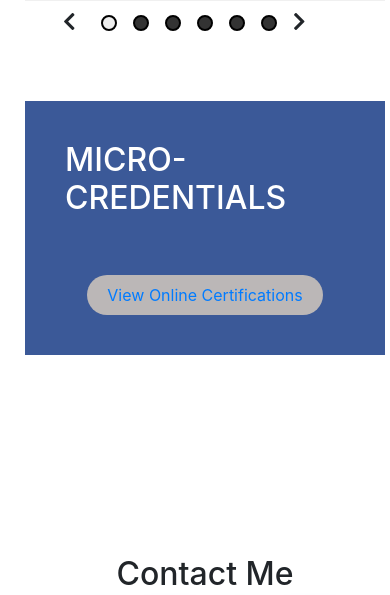
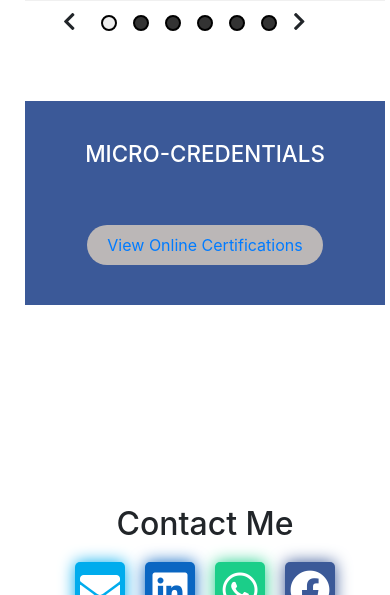
Before and after one commit to Johnnasimba/Portfolio-website, a PHP site: page / in a window 390 px wide. Shown: the part 3649-4244 px from the top of the page. Run offline with PHP 8.4, Linux system fonts and the light colour scheme; some libraries are stand-ins or nearby versions.

Commit message:
Making micro-credentials section mobile responsive

```diff
--- a/style.css
+++ b/style.css
@@ -296,6 +296,14 @@
   #personal-details {
     height: 750px;
   }
+
+  #micro-credentials  {
+    padding-right: 0;
+    padding-left:0;
+  }
+  #micro-credentials h2{
+    font-size:1.4rem;
+  }
 }
 @media screen and (max-width:350px) {
   #personal-details {
```
